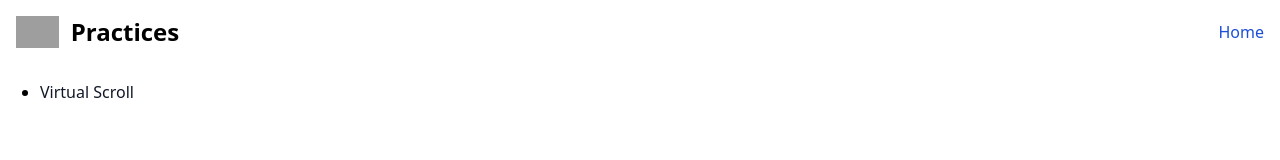
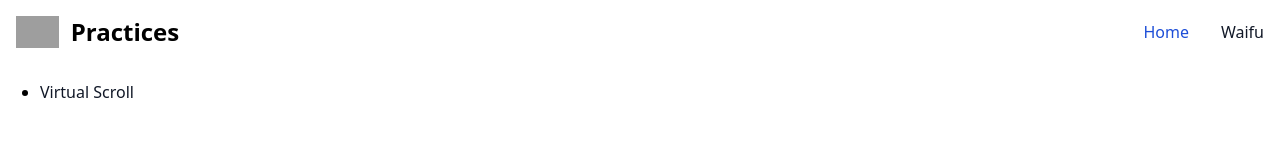
Before and after one commit to nguyenphuoc450/vue3-practices, a Vue app: page / in a window 1280 px wide. Shown: the top 160 px of the page. Built offline with nearby package versions, Linux system fonts and the light colour scheme; grey boxes are pictures that could not be loaded.

Commit message:
style: add page waifu

```diff
--- a/src/components/TheHeader.vue
+++ b/src/components/TheHeader.vue
@@ -5,12 +5,22 @@ const links = ref([
   {
     title: 'Home',
     to: '/'
-  }
+  },
+  {
+    title: 'Waifu',
+    to: '/waifu'
+  },
 ])
+const isShow = ref(false)
+
+const toggleMenu = () => {
+  isShow.value = !isShow.value
+}
+
 </script>
 
 <template>
-  <nav class="bg-white border-gray-200 dark:bg-gray-900">
+  <nav class="sticky top-0 bg-white border-gray-200 dark:bg-gray-900">
     <div class="container mx-auto p-4">
       <div class="flex flex-wrap items-center justify-between">
         <RouterLink class="flex items-center space-x-3 rtl:space-x-reverse" to="/">
@@ -21,22 +31,23 @@ const links = ref([
             Practices
           </span>
         </RouterLink>
-        <button data-collapse-toggle="navbar-default" type="button"
-          class="inline-flex items-center p-2 w-10 h-10 justify-center text-sm text-gray-500 rounded-lg md:hidden hover:bg-gray-100 focus:outline-none focus:ring-2 focus:ring-gray-200 dark:text-gray-400 dark:hover:bg-gray-700 dark:focus:ring-gray-600"
-          aria-controls="navbar-default" aria-expanded="false">
+        <button data-collapse-toggle="navbar-default" type="button" class="inline-flex items-center p-2 w-10 h-10 justify-center text-sm text-gray-500 rounded-lg md:hidden
+           hover:bg-gray-100 focus:outline-none focus:ring-2 focus:ring-gray-200 dark:text-gray-400
+            dark:hover:bg-gray-700 dark:focus:ring-gray-600" @click="toggleMenu">
           <span class="sr-only">Open main menu</span>
           <svg class="w-5 h-5" aria-hidden="true" xmlns="http://www.w3.org/2000/svg" fill="none" viewBox="0 0 17 14">
             <path stroke="currentColor" stroke-linecap="round" stroke-linejoin="round" stroke-width="2"
               d="M1 1h15M1 7h15M1 13h15" />
           </svg>
         </button>
-        <div class="hidden w-full md:block md:w-auto" id="navbar-default">
-          <ul
-            class="font-medium flex flex-col p-4 md:p-0 mt-4 border border-gray-100 rounded-lg bg-gray-50 md:flex-row md:space-x-8 rtl:space-x-reverse md:mt-0 md:border-0 md:bg-white dark:bg-gray-800 md:dark:bg-gray-900 dark:border-gray-700">
-            <li>
+        <div class="w-full md:!block md:w-auto" v-show="isShow">
+          <ul class="font-medium flex flex-col p-4 md:p-0 mt-4 border border-gray-100 rounded-lg bg-gray-50
+            md:flex-row md:space-x-8 rtl:space-x-reverse md:mt-0 md:border-0 md:bg-white dark:bg-gray-800
+            md:dark:bg-gray-900 dark:border-gray-700">
+            <li v-for="i in links" :key="i?.to">
               <RouterLink class="block py-2 px-3 text-gray-900 rounded hover:bg-gray-100 md:hover:bg-transparent md:border-0
                md:hover:text-blue-700 md:p-0 [&.active]:text-blue-700" :class="$route.path === i?.to && 'active'"
-                v-for="i in links" :key="i?.to" :to="i?.to">
+                :to="i?.to">
                 {{ i?.title }}
               </RouterLink>
             </li>
--- a/src/router/index.ts
+++ b/src/router/index.ts
@@ -9,6 +9,11 @@ const router = createRouter({
 			component: () => import('~/views/HomeView.vue')
 		},
 		{
+			path: '/waifu',
+			name: 'waifu',
+			component: () => import('~/views/WaifuView.vue')
+		},
+		{
 			path: '/virtual-scroll',
 			name: 'virtual-scroll',
 			component: () => import('~/views/VirtualScrollView.vue')
--- a/src/views/HomeView.vue
+++ b/src/views/HomeView.vue
@@ -1,5 +1,4 @@
 <script setup lang="ts">
-import VirtualScrollBasic from '~/components/virtual-scroll/VirtualScrollBasic.vue'
 
 </script>
 
--- /dev/null
+++ b/src/views/WaifuView.vue
@@ -0,0 +1,36 @@
+<script setup lang="ts">
+import { ref } from 'vue'
+import { waifuService } from '~/services'
+
+const waifu = ref([])
+const isLoading = ref(false)
+
+const getWaifu = async () => {
+  isLoading.value = true
+
+  const { data } = await waifuService.getManyImage()
+  waifu.value = data.value?.files || []
+
+  isLoading.value = false
+}
+getWaifu()
+
+</script>
+
+<template>
+  <div class="page">
+    <div class="container mx-auto p-4">
+      <h1 class="mb-8 text-3xl font-bold text-center">
+        Waifu
+      </h1>
+
+      <div class="columns-5 gap-0" v-if="waifu?.length > 0">
+        <img class="w-full h-auto" v-for="i in waifu" :key="i" :src="i" alt="">
+      </div>
+
+      <div class="text-lg text-center" v-else>
+        Loading...
+      </div>
+    </div>
+  </div>
+</template>
```
